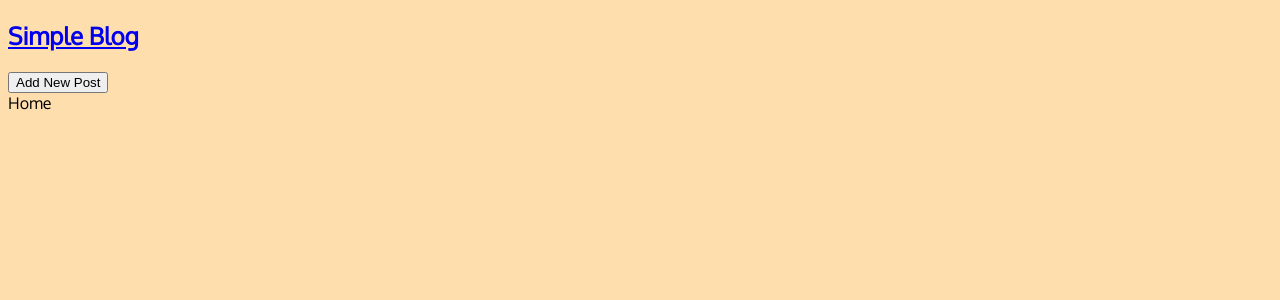
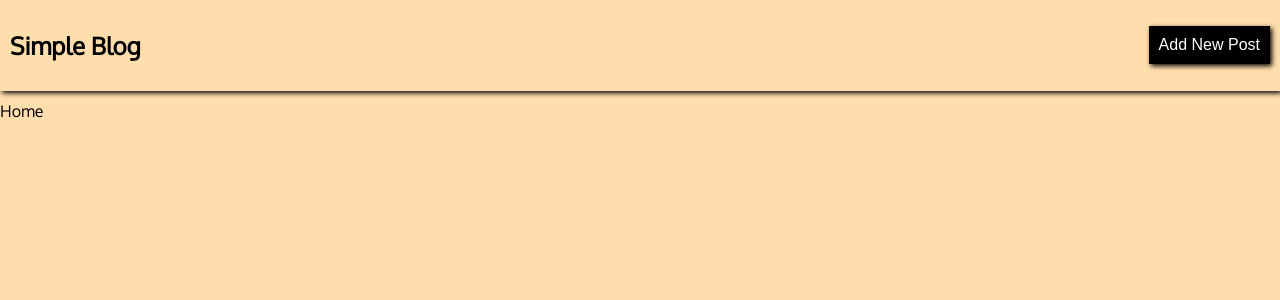
Before and after one commit to NathanAsowata/simple-blog, a Next.js app: page / in a window 1280 px wide. Shown: the top 300 px of the page. Built offline with nearby package versions, Linux system fonts and the light colour scheme.

Commit message:
style: Design the navigation bar

```diff
--- a/components/Navbar.tsx
+++ b/components/Navbar.tsx
@@ -1,13 +1,14 @@
 import Link from "next/link"
+import styles from "../styles/Navbar.module.scss"
 
 const Navbar = () => {
   return (
-    <nav>
+    <nav className={styles.nav}>
         <Link href={"/"}>
-            <h1>Simple Blog</h1>
+            <h1 className={styles.logo}>Simple Blog</h1>
         </Link>
         <Link href={"/newpost"}>
-            <button>Add New Post</button>
+            <button className={styles.button}>Add New Post</button>
         </Link>
     </nav>
   )
--- /dev/null
+++ b/styles/Navbar.module.scss
@@ -0,0 +1,23 @@
+.nav{
+    padding: 10px;
+    margin-bottom: 10px;
+    display: flex;
+    flex-direction: row;
+    justify-content: space-between;
+    align-items: center;
+    box-shadow: 2px 2px 5px black;
+    a{
+        text-decoration: none;
+    }
+}
+.logo{
+    color: black;
+}
+.button{
+    color: white;
+    background-color: black;
+    box-shadow: 2px 2px 5px black;
+    border: none;
+    padding: 10px;
+    font-size: 16px;
+}
--- a/styles/globals.scss
+++ b/styles/globals.scss
@@ -3,4 +3,6 @@
 html, body{
     font-family: 'Oxygen', sans-serif;
     background-color: navajowhite;
+    padding: 0;
+    margin: 0;
 }
```
